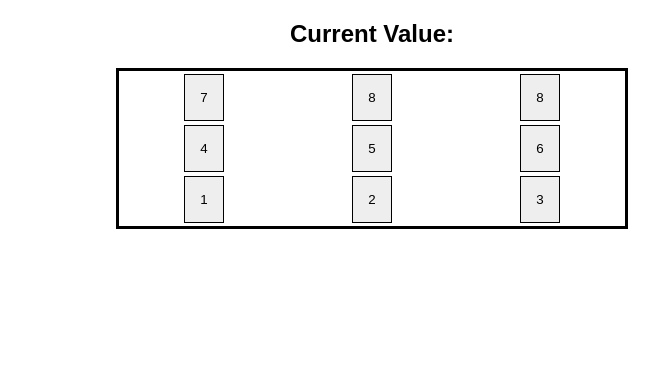
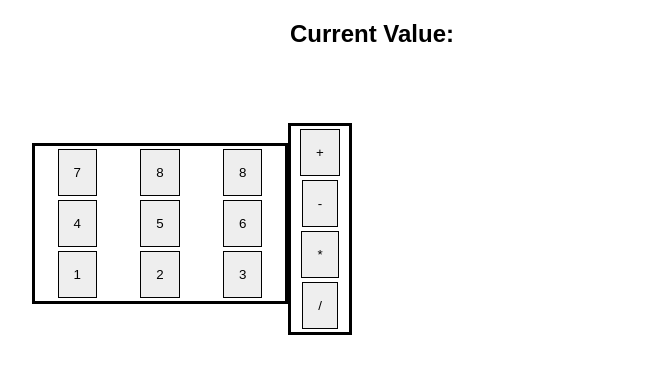
Before and after one commit to javaComSci/ReactCalculator, a React (Create React App) app: page / in a window 1280 px wide. Shown: the top 374 px of the page, without its empty margins (268-927 px from the left). Built offline with nearby package versions, Linux system fonts and the light colour scheme.

Commit message:
Operators added

```diff
--- a/src/App.js
+++ b/src/App.js
@@ -1,22 +1,75 @@
 import React, { Component } from 'react';
 import './App.css';
 import Operands from './Operands.js';
+import Operators from './Operators.js';
 
 class App extends Component {
-  constructor(){
+ constructor(){
     super();
-    this.state = {};
+    this.state = {
+      operandStack: [],
+      operatorStack: []
+    };
    /* this.setState({
       currentValue: 0
     });*/
     //this.getVal= this.getVal.bind(this);
+
     this.getVal = this.getVal.bind(this);
+    this.performOp = this.performOp.bind(this);
   }
 
   getVal(val){
       console.log("Value recieved from Operands is " + val);
-      this.setState({currentValue: val});
+      var tempOperandStack = this.state.operandStack.concat(val);
+      var tempOperatorStack = this.state.operatorStack;
+      if(this.state.tempOperandStack.length >= 2 && this.state.operatorStack.length >= 1){
+        var val = 0;
+        var op2 = tempOperandStack.pop();
+        var op1 = tempOperandStack.pop();
+        var operator = tempOperatorStack.pop();
+        switch(operator){
+            case "+": val = op1 + op2;
+                      break;
+            case "-": val = op1 - op2;
+                      break;
+            case "*": val = op1 * op2;
+                      break;
+            case "/": val = op1 / op2;
+                      break;
+            default: break;
+        }
+      }
+      this.setState({
+        currentValue: val,
+        operandStack: tempOperandStack
+      });
       //document.getElementById("Display").innerHTML = "CurrentValue: " + this.currentValue;
+  }
+
+  performOp(operator){
+    console.log("Operator recieved from Operators is " + operator);
+    if(this.state.operandStack.length >= 2){
+        var val = 0;
+        var tempStack = this.state.operandStack;
+        var op2 = tempStack.pop();
+        var op1 = tempStack.pop();
+        switch(operator){
+            case "+": val = op1 + op2;
+                      break;
+            case "-": val = op1 - op2;
+                      break;
+            case "*": val = op1 * op2;
+                      break;
+            case "/": val = op1 / op2;
+                      break;
+            default: break;
+        }
+        this.setState({
+            currentValue: val,
+            operandStack: tempStack
+        });
+    }
   }
 
   render() {
@@ -24,6 +77,7 @@ class App extends Component {
       <div className="App">
         <h2 id = "Display"> Current Value: {this.state.currentValue} </h2>
         <Operands updateValue = {this.getVal}/>
+        <Operators getOperator = {this.performOp}/>
       </div>
     );
   }
--- a/src/Operands.css
+++ b/src/Operands.css
@@ -5,9 +5,20 @@ button {
 
 }
 
-table{
+#numTable{
 	border: 3px solid black;
-	width: 40%;
-	margin-left: auto;
+	width: 20%;
+	margin-top: 75px;
+	margin-left: 300px;
+	margin-right: auto;
+	float:left;
+}
+
+
+#opTable{
+	border: 3px solid black;
+	width: 5%;
+	margin-top: 75px;
+	margin-left: 475px;
 	margin-right: auto;
 }
--- a/src/Operands.js
+++ b/src/Operands.js
@@ -7,7 +7,7 @@ class Operands extends React.Component{
 	render(){
 		return (
 			<div>
-				<table>
+				<table id = "numTable">
 					<tbody>
 						<tr>
 							<td>
--- /dev/null
+++ b/src/Operators.js
@@ -0,0 +1,62 @@
+import React from 'react';
+import "./Operands.css";
+
+class Operators extends React.Component{
+	render(){
+		return(
+			<div>
+				<table id = "opTable">
+					<tbody>
+						<tr>
+							<td>
+								<OperatorButton
+									sendOperator={() => this.props.getOperator("+")}
+									value = "+"
+								/>
+							</td>
+						</tr>
+						<tr>
+							<td>
+								<OperatorButton
+									sendOperator={() => this.props.getOperator("-")}
+									value = "-"
+								/>
+							</td>
+						</tr>
+						<tr>
+							<td>
+								<OperatorButton
+									sendOperator={() => this.props.getOperator("*")}
+									value = "*"
+								/>
+							</td>
+						</tr>
+						<tr>
+							<td>
+								<OperatorButton
+									sendOperator={() => this.props.getOperator("/")}
+									value = "/"
+								/>
+							</td>
+						</tr>
+					</tbody>
+				</table>
+			</div>
+		);
+	}
+}
+
+export default Operators;
+
+
+class OperatorButton extends React.Component{
+	render(){
+		return(
+			<div>
+				<button onClick = {this.props.sendOperator}>
+					{this.props.value}
+				</button>
+			</div>
+		);
+	}
+}
```
